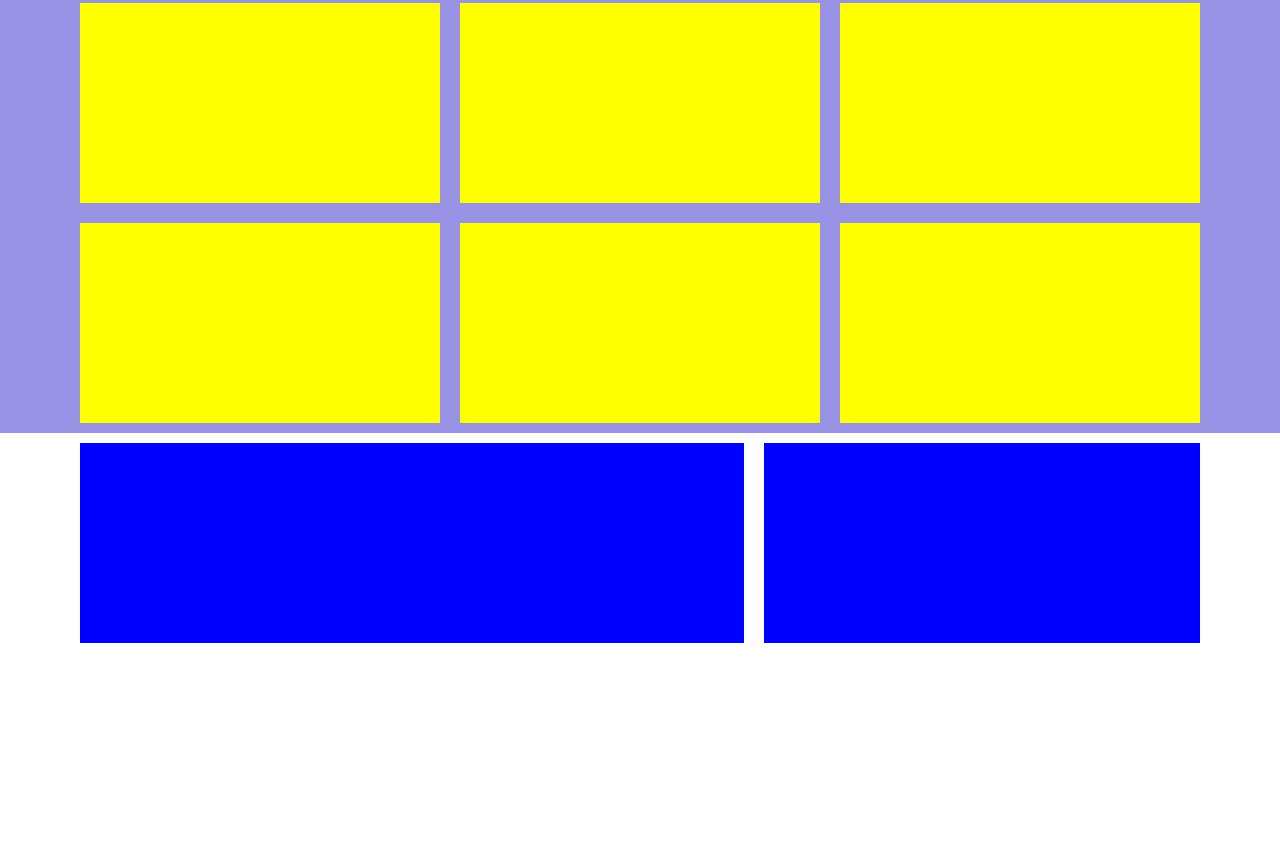
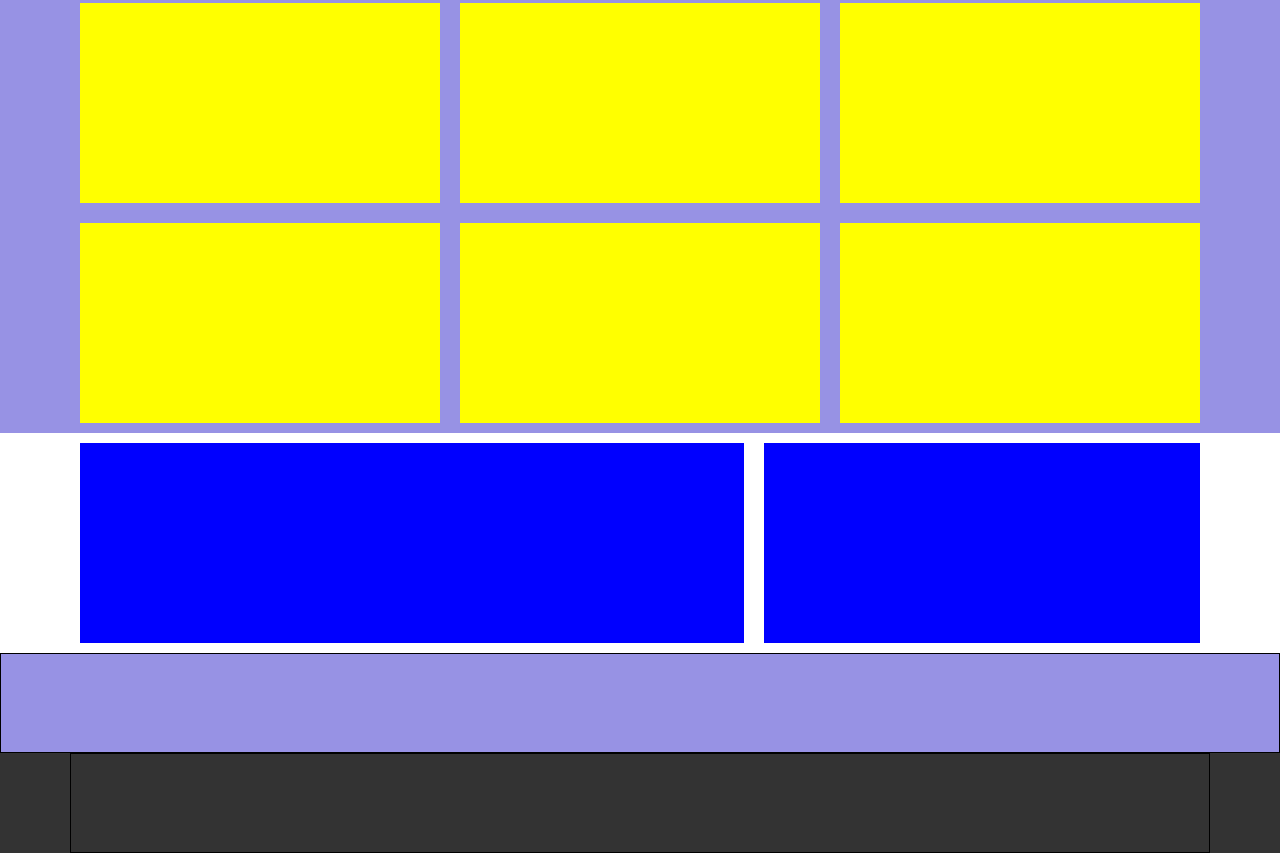
Before and after one commit to robertobenfini/htmlcss-responsive-layout, a plain HTML site: page index.html in a window 1280 px wide. Shown: the part 1357-2210 px from the top of the page. Before the commit the page ends 2010 px from the top, so only its background shows below. Drawn offline with Linux system fonts and the light colour scheme.

Commit message:
[ADD] blocchi-footer-responsive

```diff
--- a/css/style.css
+++ b/css/style.css
@@ -34,6 +34,10 @@
     background-color: #0084FD;
 }
 
+.background-grigio{
+    background-color: #333333;
+}
+
 .riga{
     width: 100%;
 }
@@ -41,6 +45,12 @@
 .col-100{
     width: calc(100% - 20px);
     margin: 10px;
+    height: 100px;
+    border: 1px solid black;
+}
+
+.col-100-margin-0{
+    width: 100%;
     height: 100px;
     border: 1px solid black;
 }
@@ -92,6 +102,7 @@
 @media screen and (min-width: 768px) {
     .container{
         max-width: 750px;
+        margin: 0 auto;
     }
 
     .riga{
@@ -129,6 +140,7 @@
 @media screen and (min-width: 991px) {
     .container{
         max-width: 950px;
+        margin: 0 auto;
     }
 
     .hamburger{
@@ -152,5 +164,6 @@
 @media screen and (min-width: 1200px) {
     .container{
         max-width: 1140px;
+        margin: 0 auto;
     }
 }
--- a/index.html
+++ b/index.html
@@ -82,8 +82,29 @@
                 </div>
             </div>
             <!--fine main 5-->
+
+            <!--main 6-->
+            <div class="background-viola">
+                <div class="container"></div>
+                    <div class="riga">
+                        <div class="col-100-margin-0"></div>
+                    </div>
+                </div>
+            </div>
+            <!--fine main 6-->
         </main>
         <!--fine main-->
-        <footer></footer>
+
+        <!--footer-->
+        <footer>
+            <div class="background-grigio">
+                <div class="container">
+                    <div class="riga">
+                        <div class="col-100-margin-0"></div>
+                    </div>
+                </div>
+            </div>
+        </footer>
+        <!--fine footer-->
     </body>
 </html>
```
